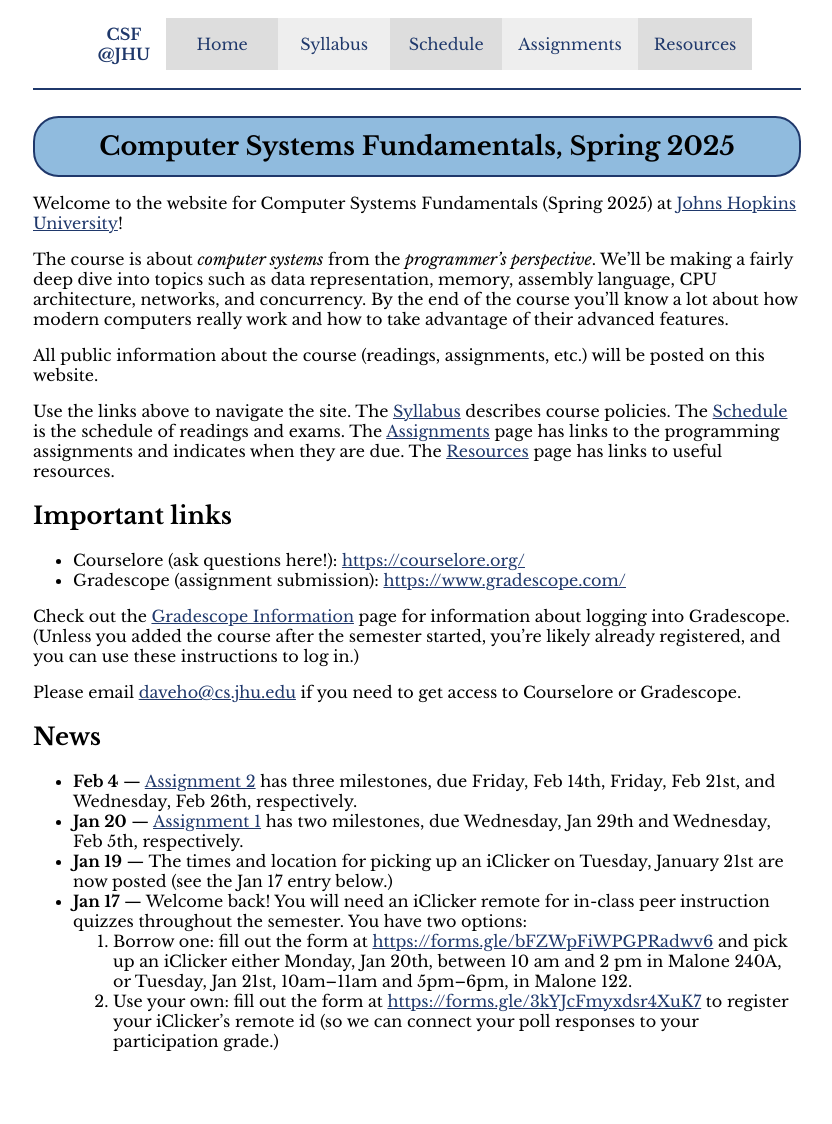
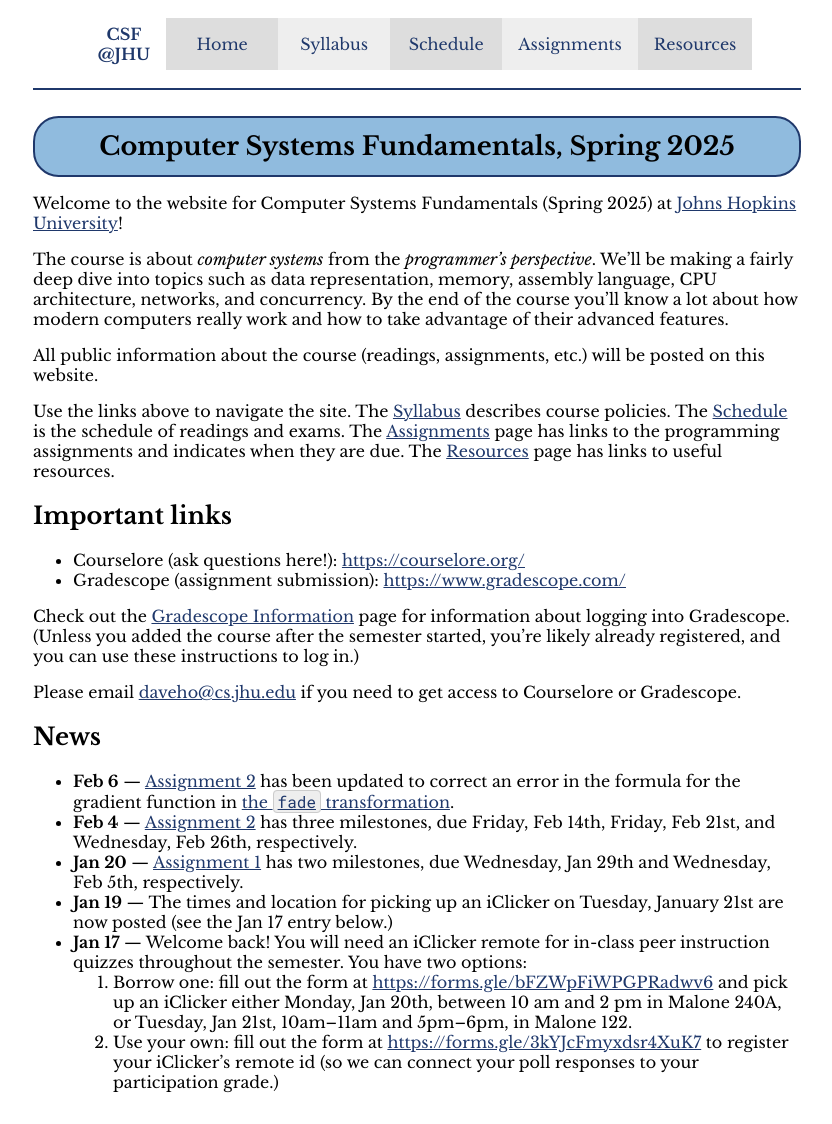
Before and after one commit to jhucsf/spring2025, a Jekyll site: the page built from index.md, in a window 1280 px wide. Shown: the whole page, without its empty margins (223-1055 px from the left). Built offline with Jekyll 4.4.1, drawn with Linux system fonts in a browser that asks for light colours; before the commit the page ends 1083 px from its top, so only the background shows below that.

Commit message:
correction to gradient formula

```diff
--- a/index.md
+++ b/index.md
@@ -38,6 +38,9 @@ Gradescope.
 
 ## News
 
+* **Feb 6** — [Assignment 2](assign/assign02.html) has been updated to
+  correct an error in the formula for the gradient function in
+  [the `fade` transformation](assign/assign02.html#the-fade-transformation).
 * **Feb 4** — [Assignment 2](assign/assign02.html) has three milestones,
   due Friday, Feb 14th, Friday, Feb 21st, and Wednesday, Feb 26th,
   respectively.
```
Also changed, not shown: assign/assign02.md (+4 -1 lines).
